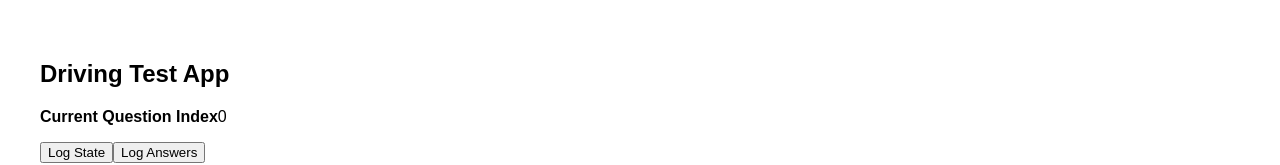
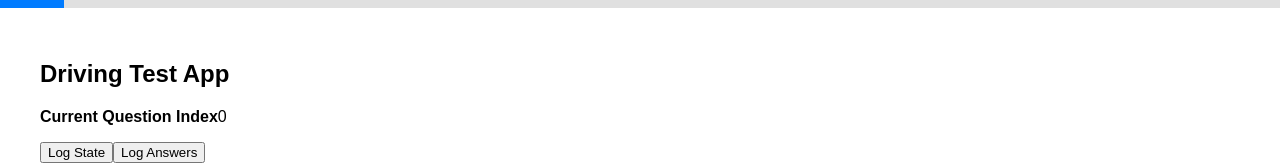
Before and after one commit to IALikhon/Driver-Test, a React (Vite) app: page / in a window 1280 px wide. Shown: the top 165 px of the page. Built offline with nearby package versions, Linux system fonts and the light colour scheme.

Commit message:
Progress bar done

```diff
--- a/src/App.jsx
+++ b/src/App.jsx
@@ -4,6 +4,7 @@
 import "./App.css";
 import TempComponent from "./Components/TempComponent";
 import QuestionView from "./Components/QuestionView";
+import ProgressBar from "./Components/ProgressBar";
 
 const initialState = {
   currentQuestion: 0,
@@ -42,6 +43,11 @@
     <div className="app-container">
       <TempComponent state={state} dispatch={dispatch} />
 
+      <ProgressBar
+        current={state.currentQuestion}
+        total={questions.length}
+      />
+
       <div className="quiz-content">
         {state.submitted ? result_view : question_view}
       </div>
--- /dev/null
+++ b/src/Components/ProgressBar.css
@@ -0,0 +1,15 @@
+.progress-container{
+    position: fixed;
+    top: 0;
+    left: 0;
+    width: 100%;
+    height: 8px;
+    background-color: #e0e0e0;
+    z-index: 1000;
+}
+
+.progress-bar{
+    height: 100%;
+    background-color: #007bff;
+    transition: width 0.3s ease;
+}
--- a/src/Components/ProgressBar.jsx
+++ b/src/Components/ProgressBar.jsx
@@ -0,0 +1,16 @@
+import "./ProgressBar.css";
+
+const ProgressBar = ({ current, total}) => {
+
+    const progress = ((current+ 1)/ total) * 100
+
+    return(
+        <div className="progress-container">
+            <div className="progress-bar"
+                style={{width: `${progress}%`}}
+            />
+        </div>
+    )
+}
+
+export default ProgressBar;
```
